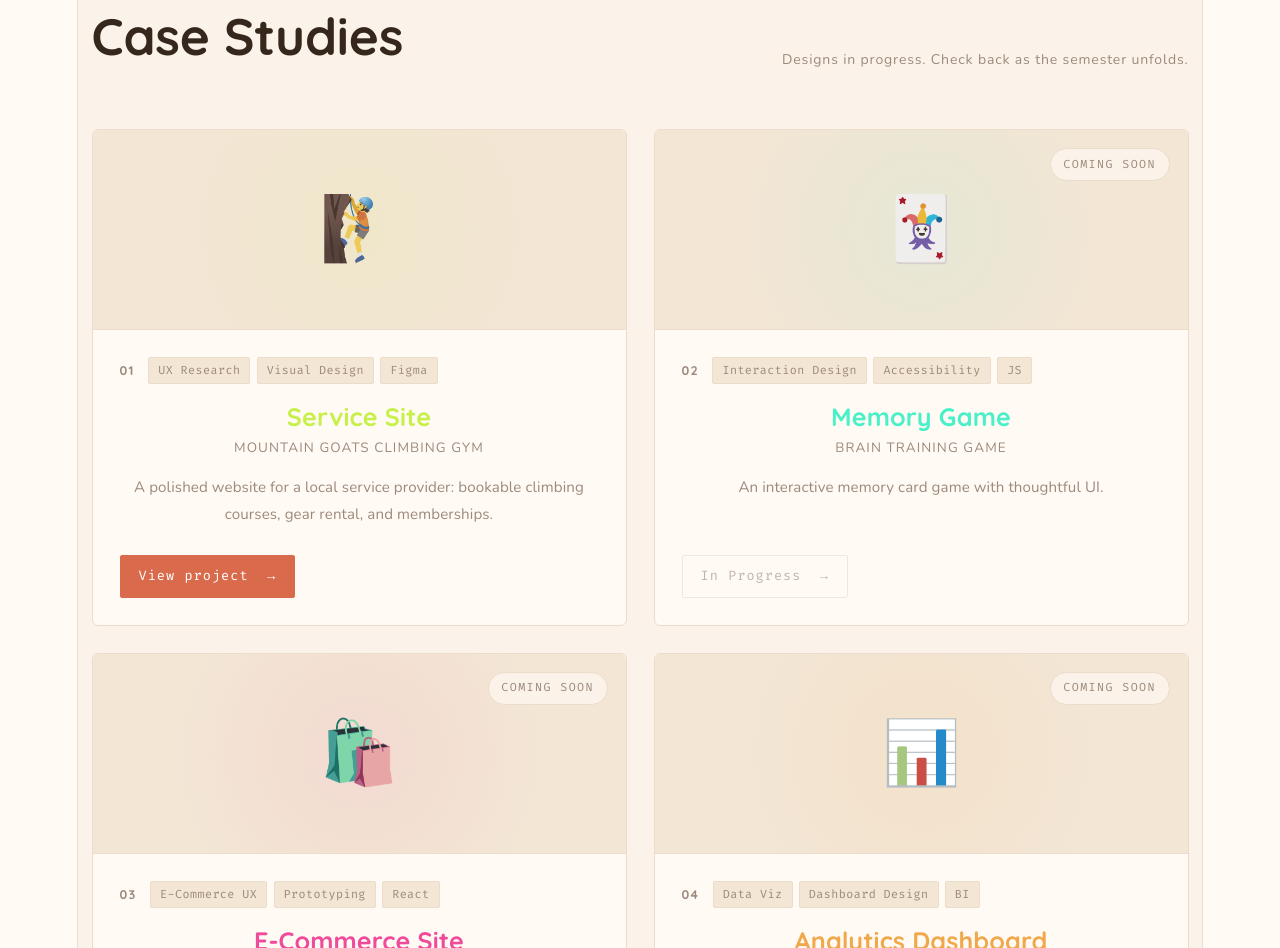
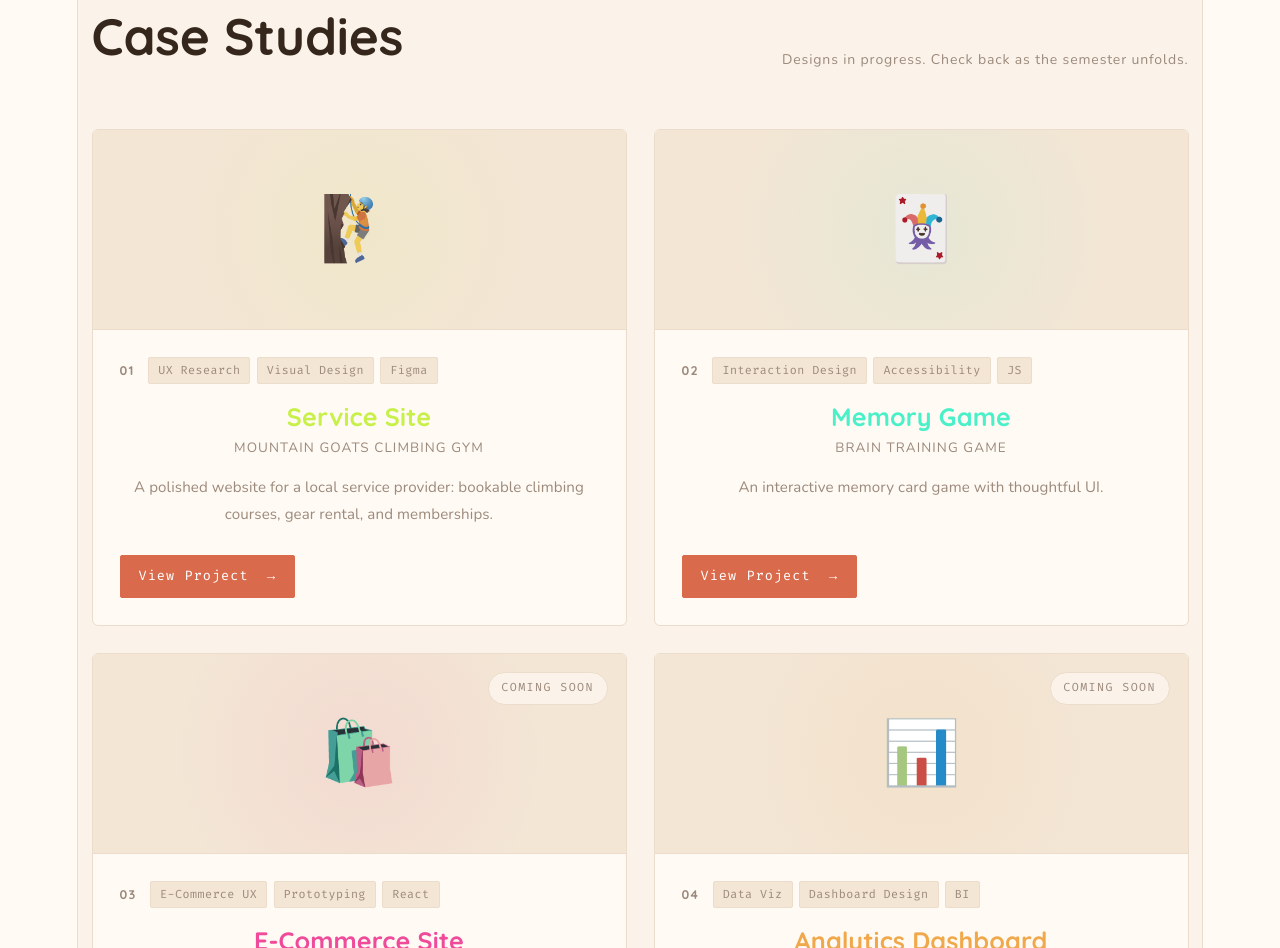
Before and after one commit to Rime6/my-portfolio, a React (Vite) app: page / in a window 1280 px wide. Shown: the part 2840-3788 px from the top of the page. Built offline with nearby package versions, Linux system fonts and the light colour scheme.

Commit message:
added Memory Game link to case study card

```diff
--- a/src/components/CaseStudies.jsx
+++ b/src/components/CaseStudies.jsx
@@ -9,6 +9,7 @@ const cases = [
     tags: ['UX Research', 'Visual Design', 'Figma'],
     color: '#c8f04a',
     placeholder: '🧗',
+    href: 'https://mountaingoatsclimbinggym.netlify.app/',
   },
   {
     id: '02',
@@ -18,6 +19,7 @@ const cases = [
     tags: ['Interaction Design', 'Accessibility', 'JS'],
     color: '#4af0c8',
     placeholder: '🃏',
+    href: 'https://chromamatchmemorygame.netlify.app/',
   },
   {
     id: '03',
@@ -61,7 +63,7 @@ export default function CaseStudies() {
                 {/* Placeholder visual */}
                 <div className="cs-thumb" style={{ '--card-accent': c.color }}>
                   <span className="cs-emoji" role="img" aria-label={c.title}>{c.placeholder}</span>
-                  {c.title !== 'Service Site' && (
+                  {c.title !== 'Service Site' && c.title !== 'Memory Game' && (
                     <span className="cs-coming-badge">Coming Soon</span>
                   )}
                 </div>
@@ -80,14 +82,14 @@ export default function CaseStudies() {
                   <p className="cs-subtitle">{c.subtitle}</p>
                   <p className="cs-desc">{c.desc}</p>
 
-                  {c.title === 'Service Site' ? (
+                  {c.href ? (
                     <a
-                      href="https://mountaingoatsclimbinggym.netlify.app/"
+                      href={c.href}
                       target="_blank"
                       rel="noopener noreferrer"
                       className="cs-btn"
                     >
-                      View project &nbsp;→
+                      View Project &nbsp;→
                     </a>
                   ) : (
                     <button className="cs-btn" disabled>
```
